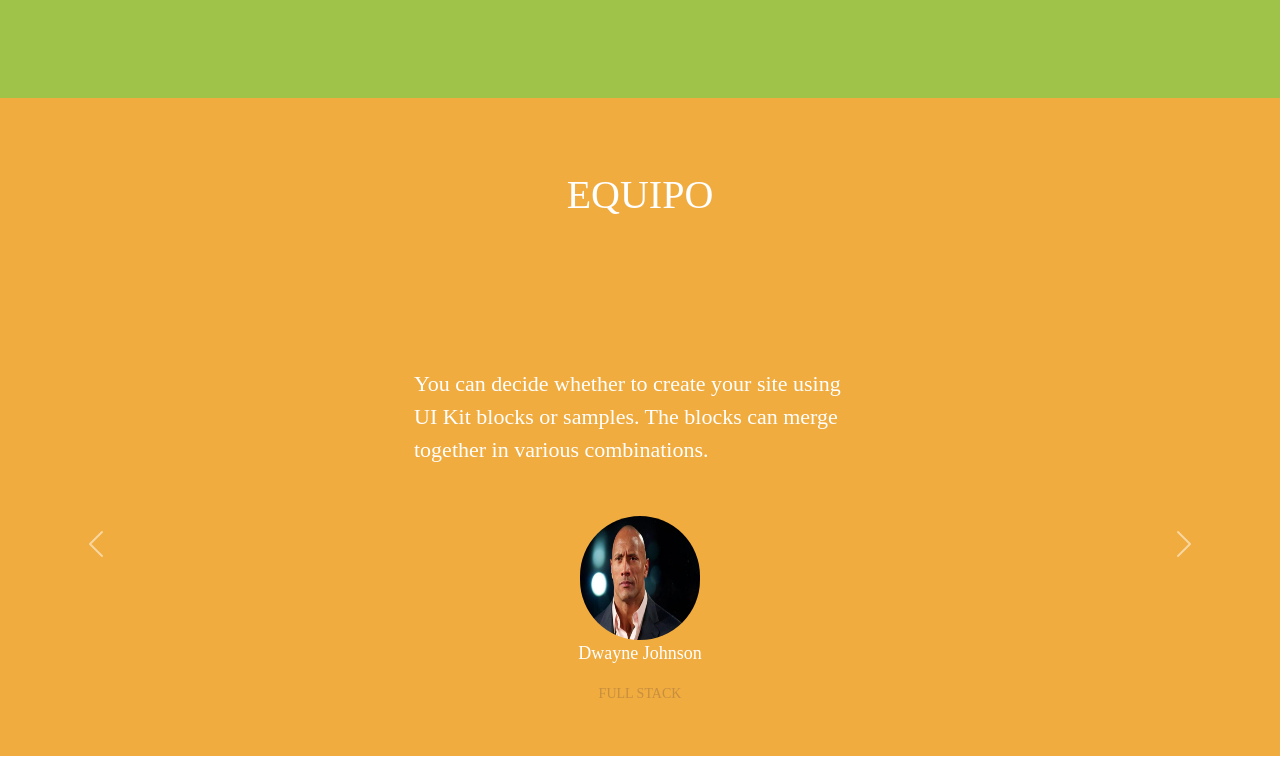
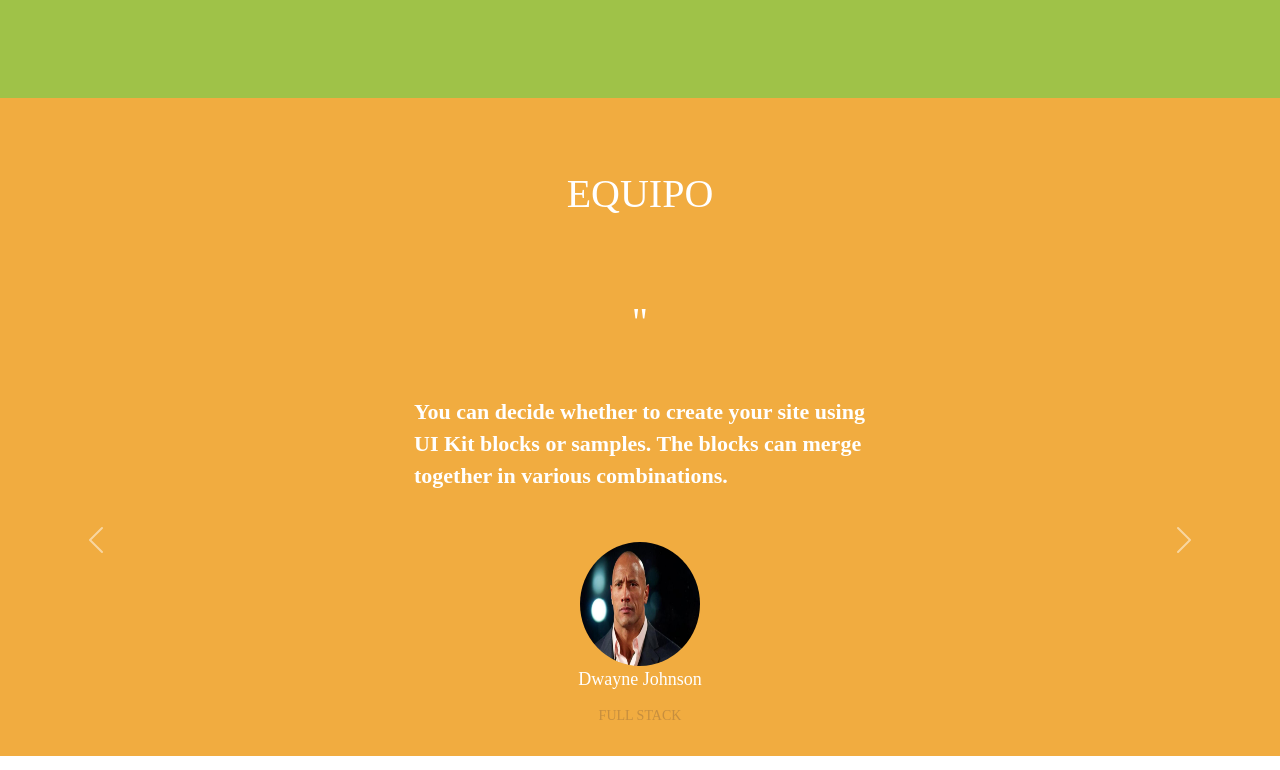
Before and after one commit to gregorybmx/listica, a Next.js app: page / in a window 1280 px wide. Shown: the part 1530-2300 px from the top of the page. Built offline with nearby package versions, Linux system fonts and the light colour scheme.

Commit message:
Equipo Component Update

```diff
--- a/components/Equipo.jsx
+++ b/components/Equipo.jsx
@@ -2,55 +2,53 @@ import React from 'react'
 import Image from 'next/image'
 import styles from '../styles/Equipo.module.css'
 
-const Equipo = ({name}) => {
+const Equipo = () => {
     return (
-        <div id={styles['Contenido']}>
+        <div id={styles['body']}>
             <h1 id={styles['titulo']}>EQUIPO</h1>
-
-                <div id={`${name}`} className="carousel slide" data-bs-ride="carousel">
-                    <div className="carousel-inner">
+            <h1 id={styles['titulo']}>&quot;</h1>
+            <div id="equipo" className="carousel slide" data-bs-ride="carousel">
+                <div id={styles['carousel']} className="carousel-inner">
                     <div className="carousel-item active">
-                            <div>
-                                <p id={styles['textItem']}>You can decide whether to create your site using UI Kit blocks or samples. The blocks can merge together in various combinations.</p>
-                                <div id={styles['contenedorImagenEq']}>
-                                    <Image id={styles['EquipoImagen']} src="/img/Equipo/dwayne.jpeg" width={120} height={124} className="d-block" alt="..."/>
+                        <div id={styles['itemText']}>
+                            You can decide whether to create your site using UI Kit blocks or samples. The blocks can merge together in various combinations.
                         </div>
-                                <p id={styles['nombreColaborador']}>Dwayne Johnson </p>
-                                <p id={styles['puesto']}>FULL STACK</p>
-
+                        <div id={styles['contenedorImagen']}>
+                            <Image id={styles['image']} src="/img/Equipo/dwayne.jpeg" width={120} height={124} alt="Imgen Perfil Dwayne"/>
+                        </div>
+                        <div id={styles['nombreColaborador']}>Dwayne Johnson</div>
+                        <div id={styles['puesto']}>FULL STACK</div>
+                    </div>
+                    <div className="carousel-item">
+                    <div id={styles['itemText']}>
+                            You can decide whether to create your site using UI Kit blocks or samples. The blocks can merge together in various combinations.
+                        </div>
+                        <div id={styles['contenedorImagen']}>
+                            <Image id={styles['image']} src="/img/Equipo/john.jpg" width={120} height={124} alt="Imagen Perfil John"/>
+                        </div>
+                        <div id={styles['nombreColaborador']}>John Cena</div>
+                        <div id={styles['puesto']}>DATABASE ADMINISTRATOR</div>
+                    </div>
+                    <div className="carousel-item">
+                        <div id={styles['itemText']}>
+                            You can decide whether to create your site using UI Kit blocks or samples. The blocks can merge together in various combinations.
+                        </div>
+                        <div id={styles['contenedorImagen']}>
+                            <Image id={styles['image']} src="/img/Equipo/hunter.png" width={120} height={124} alt="Imagen Perfil Paul"/>
+                        </div>
+                        <div id={styles['nombreColaborador']}>pAUL Levezque</div>
+                        <div id={styles['puesto']}>FRONT-END DEVELOPER</div>
                     </div>
                 </div>
-                        <div className="carousel-item">
-                            <div>
-                                <p id={styles['textItem']}>You can decide whether to create your site using UI Kit blocks or samples. The blocks can merge together in various combinations.</p>
-                                <div id={styles['contenedorImagenEq']}>
-                                    <Image id={styles['EquipoImagen']} width={120} height={124} src="/img/Equipo/john.jpg" className="d-block" alt="..."/>
-                                </div>
-                                <p id={styles['nombreColaborador']}>John Cena </p>
-                                <p id={styles['puesto']}>DATABASE ADMINISTRATOR</p>
-                            </div>
-                        </div>
-                        <div className="carousel-item">
-                            <div>
-                                <p id={styles['textItem']}>You can decide whether to create your site using UI Kit blocks or samples. The blocks can merge together in various combinations.</p>
-                                <div id={styles['contenedorImagenEq']}>
-                                    <Image id={styles['EquipoImagen']} width={120} height={124} src="/img/Equipo/hunter.png" className="d-block" alt="..."/>
-                                </div>
-                                <p id={styles['nombreColaborador']}>Paul Levesque </p>
-                                <p id={styles['puesto']}>FRONT END DEVELOPER</p>
-                            </div>
-                        </div>
-                    </div>
-                    <button className="carousel-control-prev" type="button" data-bs-target={`#${name}`} data-bs-slide="prev">
+                <button className="carousel-control-prev" type="button" data-bs-target="#equipo" data-bs-slide="prev">
                     <span className="carousel-control-prev-icon" aria-hidden="true"></span>
                     <span className="visually-hidden">Previous</span>
                 </button>
-                    <button className="carousel-control-next" type="button" data-bs-target={`#${name}`} data-bs-slide="next">
+                <button className="carousel-control-next" type="button" data-bs-target="#equipo" data-bs-slide="next">
                     <span className="carousel-control-next-icon" aria-hidden="true"></span>
                     <span className="visually-hidden">Next</span>
                 </button>
             </div>
-
         </div>
     )
 }
--- a/pages/index.js
+++ b/pages/index.js
@@ -17,7 +17,7 @@ export const Home = () => {
       </section>
 
       <section id='Equipo'>
-        <Equipo name='Equipo'/>
+        <Equipo/>
       </section>
 
       <section id='Contactenos'>
--- a/styles/Equipo.module.css
+++ b/styles/Equipo.module.css
@@ -1,42 +1,47 @@
-#Contenido{
-    width:auto;
-    height:658px;
+#body{
+    width: auto;
+    height: 658px;
     background-color: #F1AC40;
+    justify-content: center;
 }
 
-#Carousel{
+#carousel{
     margin: auto;
     justify-content: center;
 }
 
 #titulo{
-    font-family: Montserrat;
-    font-size: 48px bold;
+    padding-top: 72px;
+    text-align: center;
+    font-size: 48px bold !important;
+    font-weight: 700 bold;
+    font-family: 'Montserrat';
+    font-style: normal;
     color: white;
-    text-align: center;
-    padding-top: 73px;
-    padding-bottom: 140px;
 }
 
-#textItem{
+#itemText{
+    margin-top: 42px;
     padding-left: 414px;
     padding-right: 414px;
+    font-family: 'Montserrat';
+    font-style: normal;
+    font-weight: 700;
+    font-size: 22px;
+    line-height: 32px;
     color: white;
-    font-family: Montserrat;
-    font-size: 22px;
-    font-weight: 700px bold;
 }
 
-#EquipoImagen{
-    border-radius: 100px;
-}
-
-#contenedorImagenEq{
+#contenedorImagen{
     width: 120px;
     height: 124px;
     margin-left: auto;
     margin-right: auto;
     margin-top: 50px;
+}
+
+#image{
+    border-radius: 100%;
 }
 
 #nombreColaborador{
```
Lines whose indentation alone changed are shown as unchanged.
